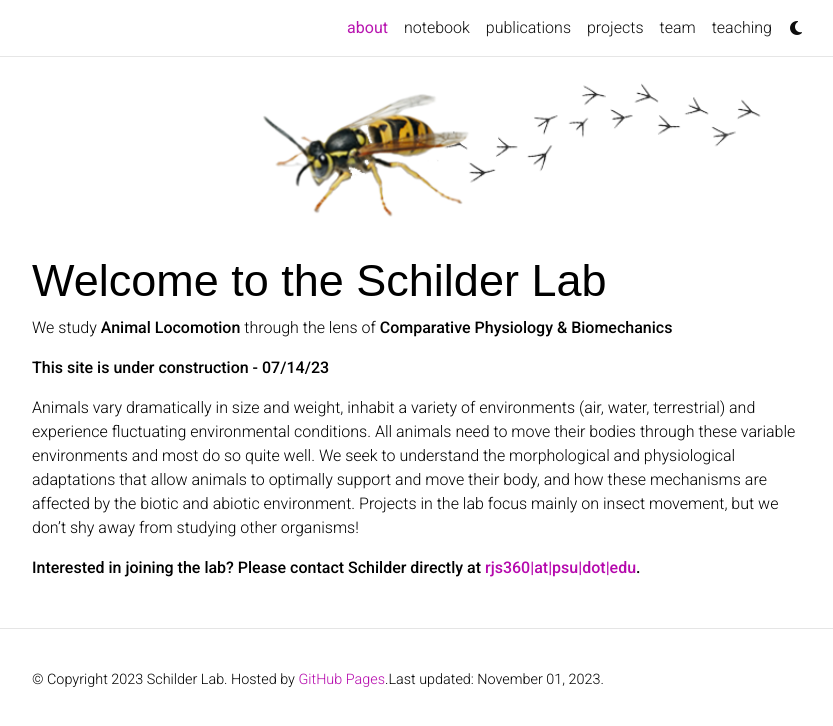
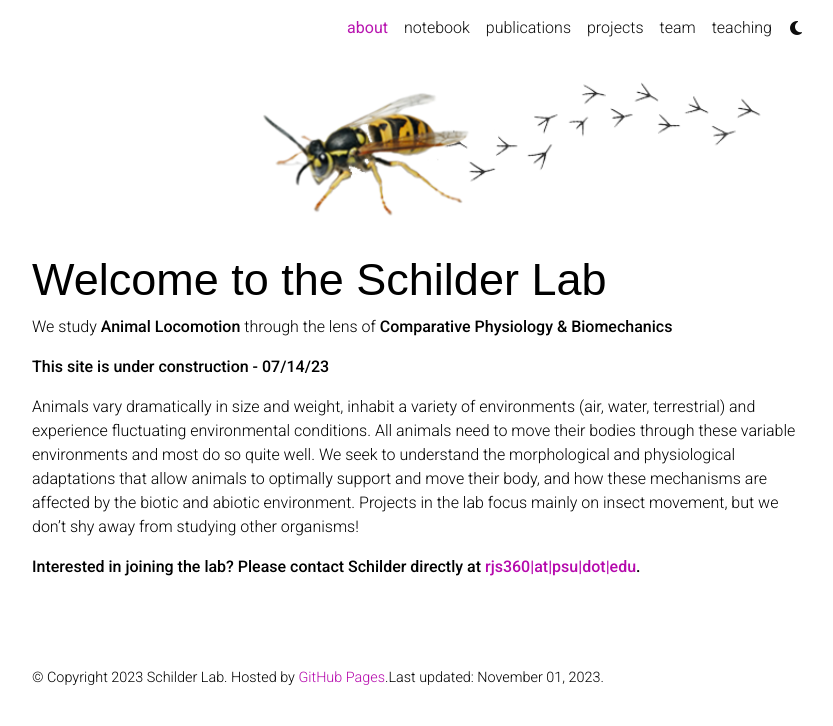
Before and after one commit to rjs360/schilder-lab, a Jekyll site: the page built from _pages/about.md, in a window 1280 px wide. Shown: the top 726 px of the page, without its empty margins (223-1056 px from the left). Built offline with Jekyll 4.4.1, drawn with Linux system fonts in a browser that asks for light colours; comment, search, counter and statistics services are not loaded; a style sheet for code colours, icons or effects is not loaded.

Commit message:
Update _themes.scss

```diff
--- a/_sass/_themes.scss
+++ b/_sass/_themes.scss
@@ -14,7 +14,8 @@
   --global-footer-text-color: #{$grey-color-light};
   --global-footer-link-color: #{$white-color};
   --global-distill-app-color: #{$grey-color};
-  --global-divider-color: rgba(0,0,0,.1);
+  --global-divider-color: #{blue-color};
+  //--global-divider-color: rgba(0,0,0,.1);
   --global-card-bg-color: #{$white-color};
 
   --global-tip-block: #42b983;
```
